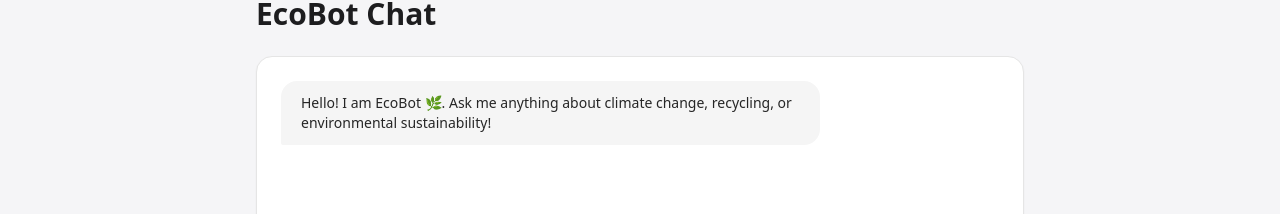
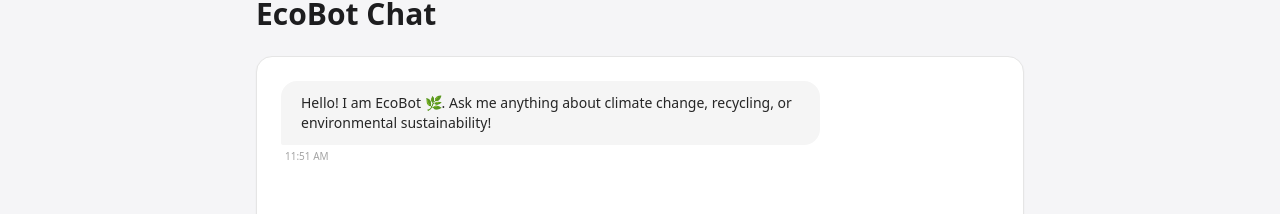
Before and after one commit to 1Bharat007/IWIS-GREEN-v1.2, a Next.js app in the folder frontend/: page /chat in a window 1280 px wide. Shown: the part 113-327 px from the top of the page. Built offline with nearby package versions, Linux system fonts and the light colour scheme; no server answers; sample sign-in values are in the browser's storage.

Commit message:
feat: add message timestamps to EcoBot Chat page

```diff
--- a/frontend/app/chat/page.tsx
+++ b/frontend/app/chat/page.tsx
@@ -7,6 +7,7 @@ import ProtectedRoute from "@/components/layout/ProtectedRoute";
 type Message = {
   role: "user" | "model";
   text: string;
+  timestamp?: string;
 };
 
 export default function ChatPage() {
@@ -30,6 +31,7 @@ export default function ChatPage() {
         {
           role: "model",
           text: "Hello! I am EcoBot 🌿. Ask me anything about climate change, recycling, or environmental sustainability!",
+          timestamp: new Date().toLocaleTimeString([], { hour: "2-digit", minute: "2-digit" }),
         },
       ]);
     }
@@ -46,7 +48,12 @@ export default function ChatPage() {
   const handleSend = async () => {
     if (!input.trim()) return;
 
-    const userMessage: Message = { role: "user", text: input.trim() };
+    const currentTime = new Date().toLocaleTimeString([], { hour: "2-digit", minute: "2-digit" });
+    const userMessage: Message = {
+      role: "user",
+      text: input.trim(),
+      timestamp: currentTime
+    };
     setMessages((prev) => [...prev, userMessage]);
     setInput("");
     setLoading(true);
@@ -62,13 +69,21 @@ export default function ChatPage() {
 
       setMessages((prev) => [
         ...prev,
-        { role: "model", text: response.reply },
+        {
+          role: "model",
+          text: response.reply,
+          timestamp: new Date().toLocaleTimeString([], { hour: "2-digit", minute: "2-digit" })
+        },
       ]);
     } catch (error) {
       console.error(error);
       setMessages((prev) => [
         ...prev,
-        { role: "model", text: "I'm sorry, I'm having trouble connecting to my database right now. Please try again later." },
+        {
+          role: "model",
+          text: "I'm sorry, I'm having trouble connecting to my database right now. Please try again later.",
+          timestamp: new Date().toLocaleTimeString([], { hour: "2-digit", minute: "2-digit" })
+        },
       ]);
     } finally {
       setLoading(false);
@@ -86,7 +101,7 @@ export default function ChatPage() {
             {messages.map((msg, index) => (
               <div
                 key={index}
-                className={`flex ${msg.role === "user" ? "justify-end" : "justify-start"}`}
+                className={`flex flex-col ${msg.role === "user" ? "items-end text-right" : "items-start text-left"}`}
               >
                 <div
                   className={`max-w-[75%] rounded-2xl px-5 py-3 text-sm ${
@@ -97,6 +112,11 @@ export default function ChatPage() {
                 >
                   {msg.text}
                 </div>
+                {msg.timestamp && (
+                  <span className="text-[10px] text-neutral-400 dark:text-neutral-500 mt-1 px-1 select-none">
+                    {msg.timestamp}
+                  </span>
+                )}
               </div>
             ))}
             {loading && (
```
